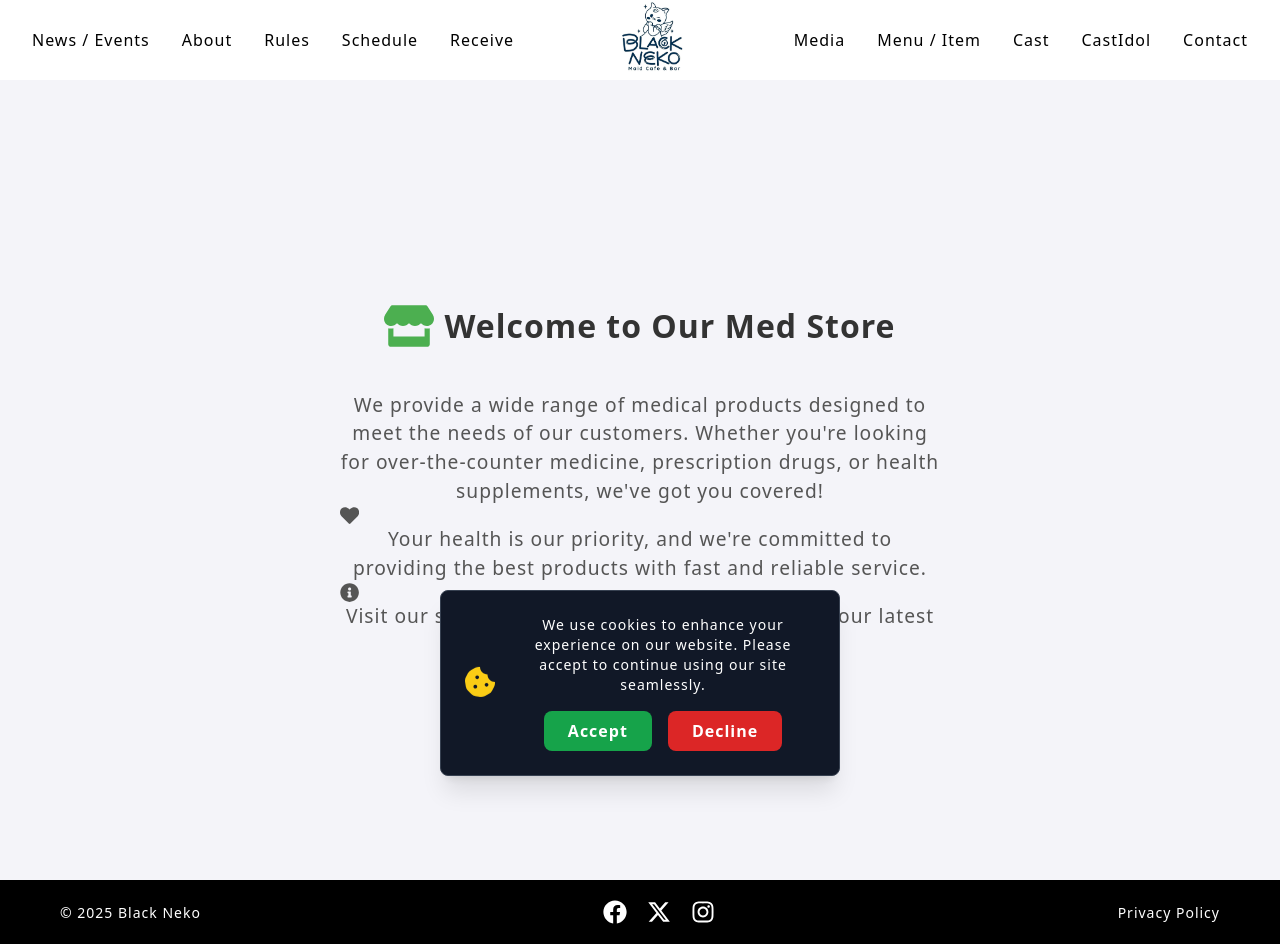
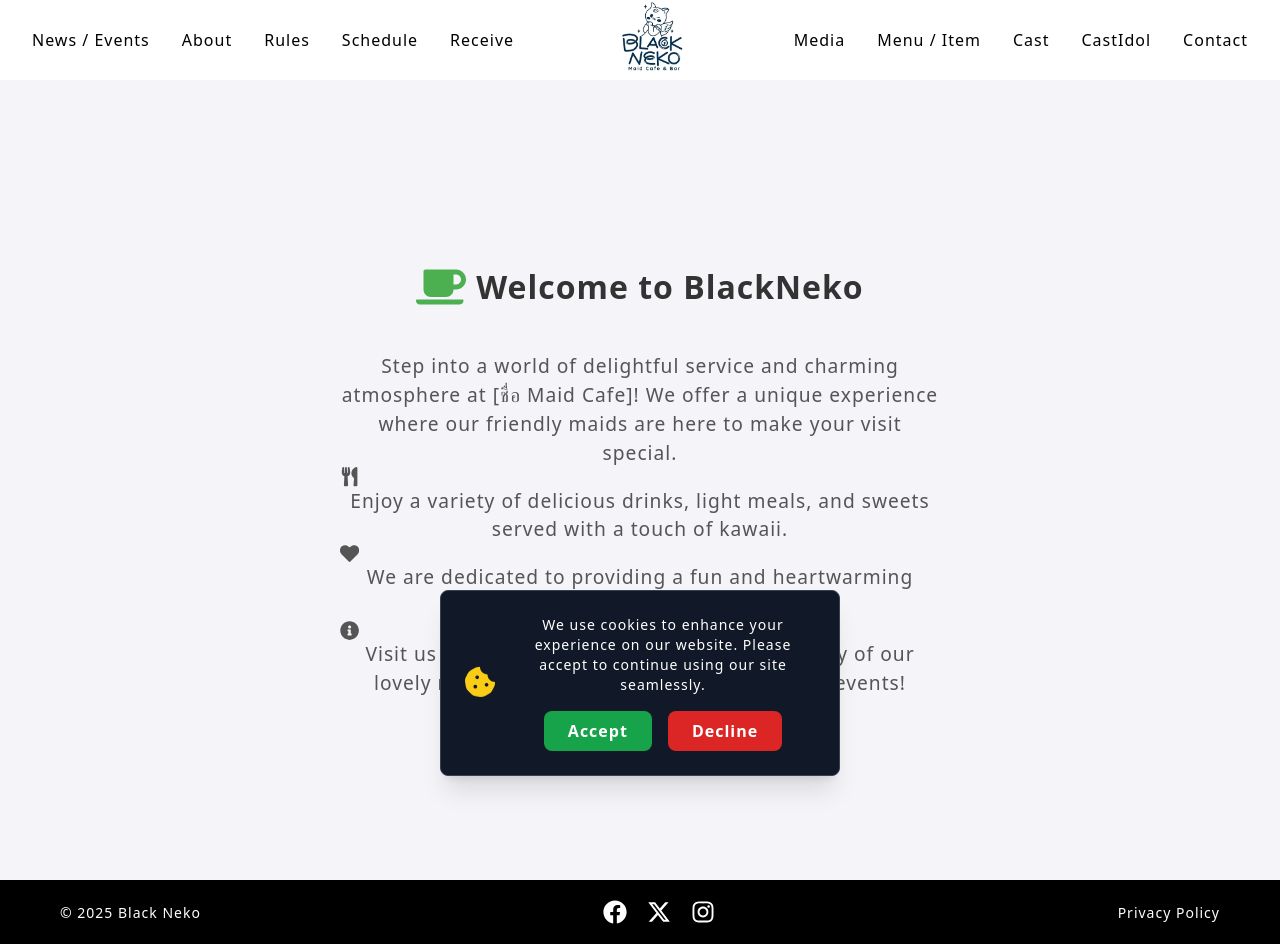
Before and after one commit to sorawit41/ProjectWebsite, a React (Vite) app: page /About in a window 1280 px wide. Built offline with nearby package versions, Linux system fonts and the light colour scheme.

Commit message:
About work

```diff
--- a/src/pages/About.jsx
+++ b/src/pages/About.jsx
@@ -1,5 +1,5 @@
 import React, { useState, useEffect } from 'react';
-import { FaStore, FaHeart, FaInfoCircle } from 'react-icons/fa'; // ใช้ไอคอนจาก react-icons
+import { FaCoffee, FaHeart, FaInfoCircle, FaUtensils } from 'react-icons/fa';
 
 const About = () => {
   const [isVisible, setIsVisible] = useState(false);
@@ -7,7 +7,7 @@
   useEffect(() => {
     const timer = setTimeout(() => {
       setIsVisible(true);
-    }, 500); // ใช้ time delay สำหรับการแสดงเนื้อหาหลังจากโหลดเสร็จ
+    }, 500);
 
     return () => clearTimeout(timer);
   }, []);
@@ -49,22 +49,26 @@
   return (
     <div style={containerStyle}>
       <div style={headerStyle}>
-        <FaStore size={50} style={iconStyle} />
-        <h1>Welcome to Our Med Store</h1>
+        <FaCoffee size={50} style={iconStyle} />
+        <h1>Welcome to BlackNeko</h1>
       </div>
       <div style={textStyle}>
         <p>
-          We provide a wide range of medical products designed to meet the needs
-          of our customers. Whether you're looking for over-the-counter medicine,
-          prescription drugs, or health supplements, we've got you covered!
+          Step into a world of delightful service and charming atmosphere at
+          [ชื่อ Maid Cafe]! We offer a unique experience where our friendly
+          maids are here to make your visit special.
         </p>
         <p>
-          <FaHeart /> Your health is our priority, and we're committed to providing
-          the best products with fast and reliable service.
+          <FaUtensils /> Enjoy a variety of delicious drinks, light meals, and
+          sweets served with a touch of kawaii.
         </p>
         <p>
-          <FaInfoCircle /> Visit our store for more information or check out our
-          latest offers.
+          <FaHeart /> We are dedicated to providing a fun and heartwarming
+          experience for all our guests.
+        </p>
+        <p>
+          <FaInfoCircle /> Visit us to relax, unwind, and enjoy the company of
+          our lovely maids. Check out our menu and special events!
         </p>
       </div>
     </div>
--- a/src/pages/NewsAndEvent.jsx
+++ b/src/pages/NewsAndEvent.jsx
@@ -40,19 +40,9 @@
 ];
 
 const NewsAndEvent = () => {
-  const [expanded, setExpanded] = useState(null); // Track expanded news
   const [activeMonth, setActiveMonth] = useState("March"); // Active month
-  const [, setScrollPosition] = useState(0); // Track the scroll position
   const [opacity, setOpacity] = useState(0); // For animation
-
-  // Function to toggle description
-  const toggleDescription = (id) => {
-    if (expanded === id) {
-      setExpanded(null);
-    } else {
-      setExpanded(id);
-    }
-  };
+  const [expandedEvents, setExpandedEvents] = useState({}); // To track which events are expanded
 
   // Group events by month
   const groupEventsByMonth = (events) => {
@@ -75,10 +65,18 @@
   // Get the events for the active month
   const eventsForMonth = groupedEvents[activeMonth] || [];
 
-  // Scroll to the top when the month changes
+  // Scroll to the top when the month changes (removed scroll position tracking)
   const handleMonthChange = (month) => {
     setActiveMonth(month);
-    setScrollPosition(0); // Reset scroll position on month change
+    // Removed setScrollPosition(0);
+  };
+
+  // Toggle the expanded state of an event
+  const toggleExpand = (eventId) => {
+    setExpandedEvents(prevState => ({
+      ...prevState,
+      [eventId]: !prevState[eventId]
+    }));
   };
 
   // UseEffect to trigger opacity change when the component mounts or the activeMonth changes
@@ -106,8 +104,7 @@
         ))}
       </div>
 
-      {/* Scrollable Events Container for Active Month */}
-      <div className="overflow-y-auto max-h-[500px]">
+      {/* Events Container for Active Month (removed scrollable container) */}
       <div className="space-y-8">
         {eventsForMonth.length > 0 ? (
           eventsForMonth.map((item) => (
@@ -120,7 +117,7 @@
               <img
                 src={item.imageUrl}
                 alt={item.title}
-                  className="w-full h-60 object-cover rounded-lg mb-4"
+                className="w-full h-auto object-cover rounded-lg mb-4" // Modified className
               />
 
               {/* Title and Date */}
@@ -130,18 +127,21 @@
               {/* Short Description */}
               <p className="text-gray-700 mb-4">{item.shortDescription}</p>
 
-                {/* Full Description (Toggle on click) */}
-                {expanded === item.id && (
-                  <p className="text-gray-700 mb-4">{item.fullDescription}</p>
+              {/* Full Description with Read More */}
+              {expandedEvents[item.id] ? (
+                <p className="text-gray-700">{item.fullDescription}</p>
+              ) : (
+                <p className="text-gray-700">{item.fullDescription.substring(0, 100)}... </p> // Show first 100 chars
               )}
 
-                {/* Toggle Button */}
+              {item.fullDescription.length > 100 && (
                 <button
-                  className="text-blue-500 hover:underline"
-                  onClick={() => toggleDescription(item.id)}
+                  className="text-blue-500 hover:underline focus:outline-none"
+                  onClick={() => toggleExpand(item.id)}
                 >
-                  {expanded === item.id ? 'Show Less' : 'Read More'}
+                  {expandedEvents[item.id] ? "Read Less" : "Read More"}
                 </button>
+              )}
             </div>
           ))
         ) : (
@@ -149,7 +149,6 @@
         )}
       </div>
     </div>
-    </div>
   );
 };
 
```
Lines whose indentation alone changed are shown as unchanged.
